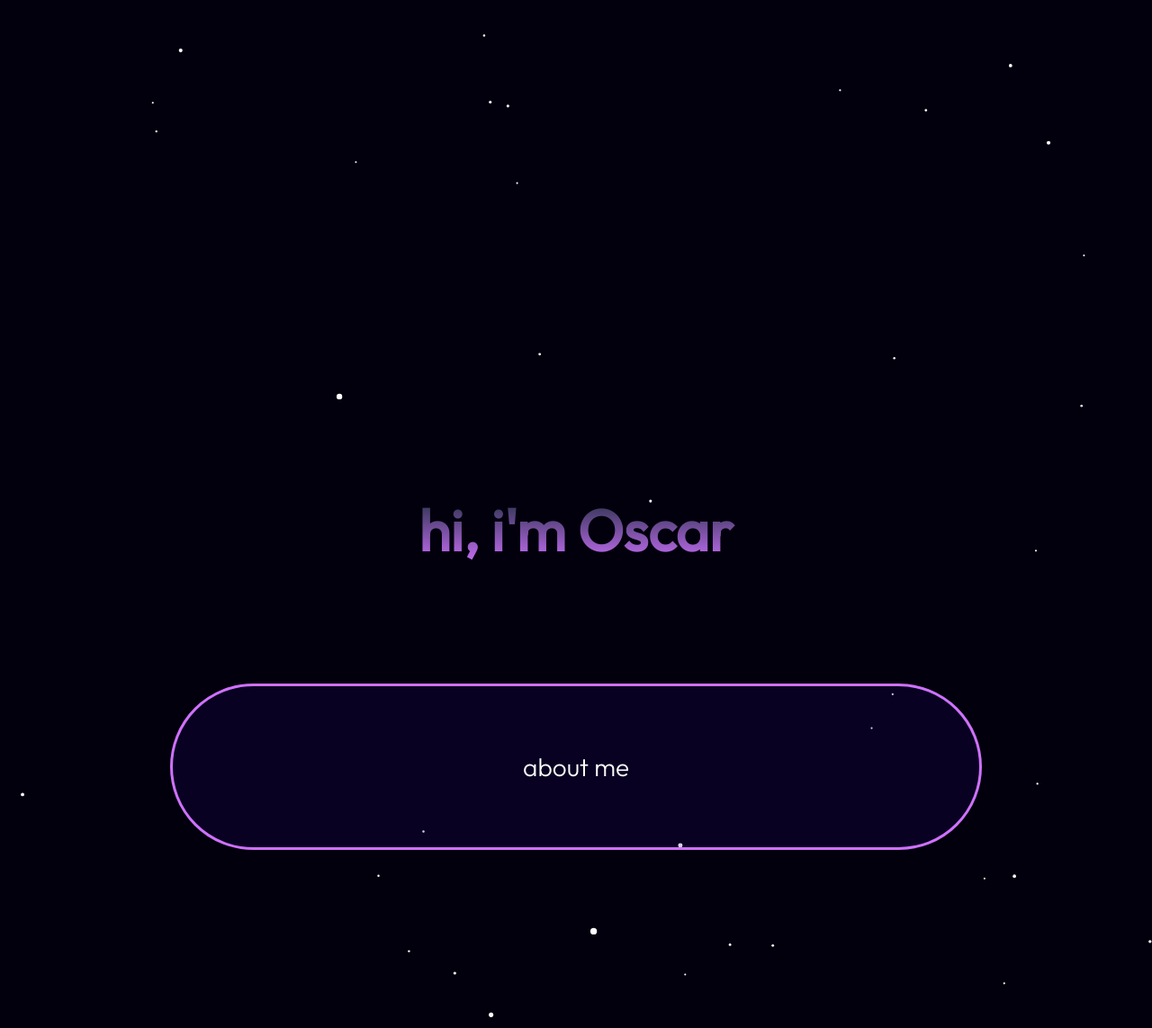
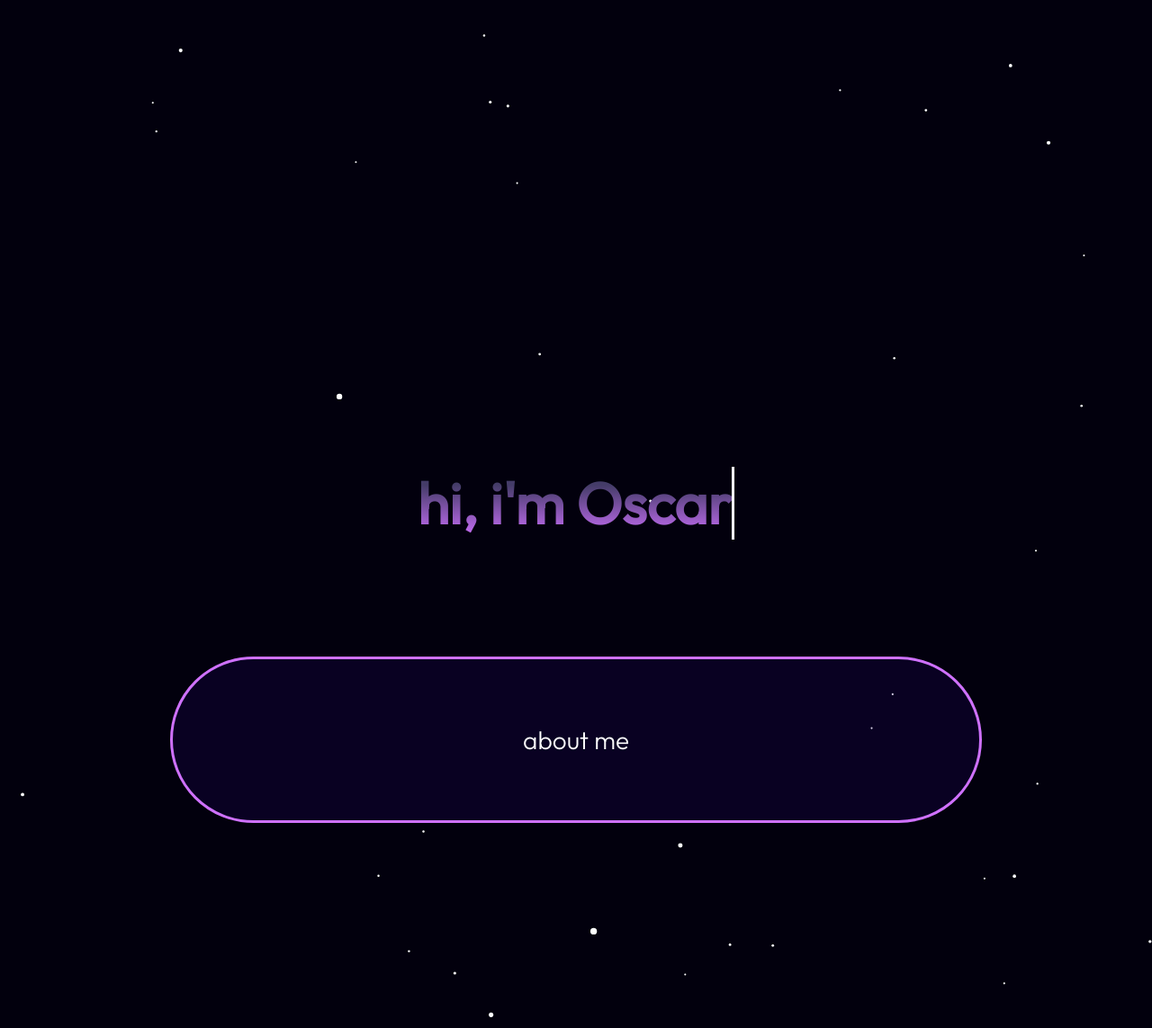
Before and after one commit to kurealnum/PersonalWebsite, a Django app: page /home/ in a window 1280 px wide. Shown: the part 518-1661 px from the top of the page at 90% size. Run offline with Django 4.2, Linux system fonts and the light colour scheme; data that the repository does not hold is empty.

Commit message:
anims should be almost finished

```diff
--- a/apps/main_info_pages/templates/index.html
+++ b/apps/main_info_pages/templates/index.html
@@ -11,7 +11,9 @@
 
 {% block body %}
 <div class="intro-wrapper">
-    <h1>hi, i'm Oscar</h1>
+    <div class="typing-wrapper">
+        <h1>hi, i'm Oscar</h1>
+    </div>
     <!-- <div class="pfp-container">
         <img id="pfp" src="{% static 'images/pfp.jpg' %}" alt="Profile picture">
     </div> -->
--- a/static/home.css
+++ b/static/home.css
@@ -2,7 +2,57 @@ body .intro-wrapper {
   display: flex;
   flex-direction: column;
   height: 75vh;
-   justify-content:center;
+  justify-content: center;
+}
+
+.typing-wrapper {
+  display: flex;
+  justify-content: center;
+}
+
+.typing-wrapper h1 {
+  background: linear-gradient(180deg, var(--secondary) 25%, var(--accent) 100%);
+  background-clip: text;
+  color: transparent;
+  text-align: center;
+  -webkit-text-fill-color: transparent;
+  -webkit-background-clip: text;
+  padding: 0;
+  color: #fff;
+  overflow: hidden;
+  /* Ensures the content is not revealed until the animation */
+  border-right: 3px solid white;
+  border-left: 3px transparent transparent;
+  /* The typwriter cursor */
+  white-space: nowrap;
+  /* Keeps the content on a single line */
+  animation:
+    typing 3.5s steps(30, end),
+    blink-caret 0.84s step-end infinite;
+}
+
+/* The typing effect */
+@keyframes typing {
+  from {
+    width: 0
+  }
+
+  to {
+    width: 100%
+  }
+}
+
+/* The typewriter cursor effect */
+@keyframes blink-caret {
+
+  from,
+  to {
+    border-color: transparent
+  }
+
+  50% {
+    border-color: white
+  }
 }
 
 body .intro-wrapper .pfp-container {
@@ -37,7 +87,7 @@ body .intro-wrapper {
   transition: 0.25s;
 }
 
-.button-cont:hover {
+.button-cont:hover{
   background: var(--primary);
 }
 
@@ -64,10 +114,10 @@ body .intro-wrapper {
 
 .general-text {
   line-height: 1.6;
-    padding:0.5vh 0 3vh 0;
+  padding: 0.5vh 0 3vh 0;
   text-align: center;
   font-size: 18px;
-    color:white;
+  color: white;
   max-width: 85%;
   margin: 0 auto;
 }
@@ -121,11 +171,14 @@ body .intro-wrapper {
   gap: 3vh;
 }
 
-  .github-repo-title, .github-repo-desc, .github-repo-info {
+.github-repo-title,
+.github-repo-desc,
+.github-repo-info {
   padding: 0 10px;
 }
 
-  .github-repo-title, .github-repo-info {
+.github-repo-title,
+.github-repo-info {
   display: inline-flex;
   flex-wrap: nowrap;
   align-items: center;
```
Lines whose indentation alone changed are shown as unchanged.
